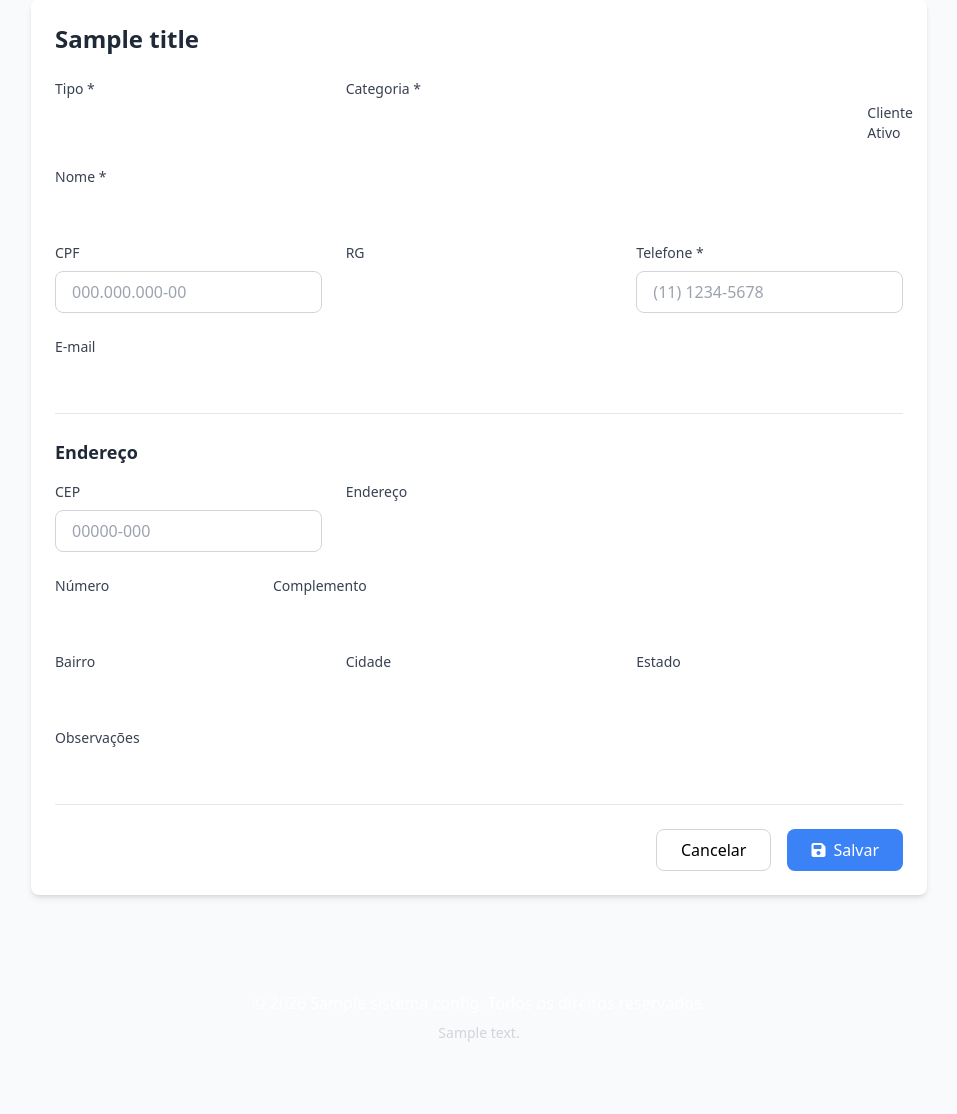
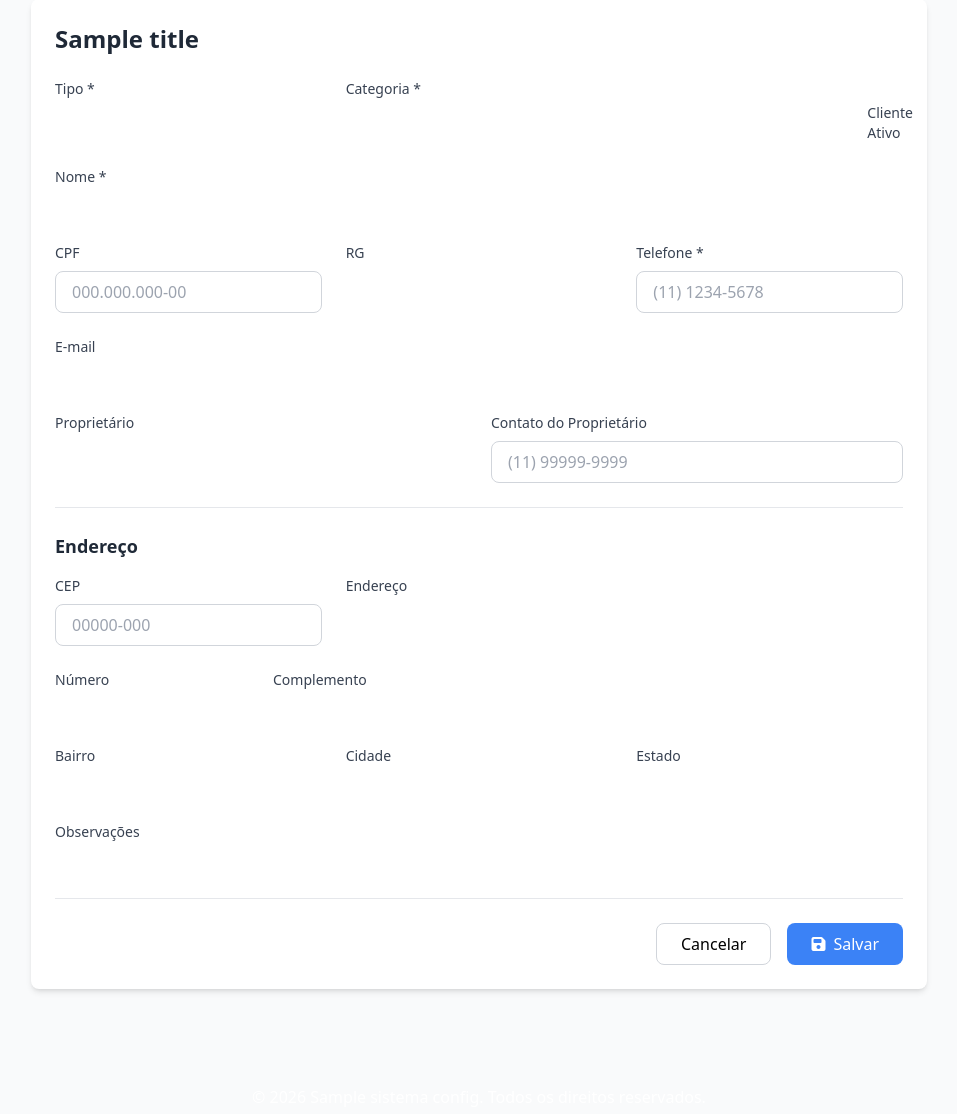
Before and after one commit to barbosaoeas/ofi7-v-nova, a Django app: template templates/clientes/cliente_form.html in a window 1280 px wide. Shown: the part 89-1203 px from the top of the page, without its empty margins (161-1118 px from the left). Before the commit the page ends 1131 px from the top, so only its background shows below. Run offline with Django 4.2, Linux system fonts and the light colour scheme; the template is opened without the code that fills it: most values are stand-ins (such as "Sample title", 1, 10 or a date in 2020); grey boxes marked "Sample" are stand-in pictures; form fields are guessed from the names that the template uses; some libraries are stand-ins or nearby versions.

Commit message:
nome prop

```diff
--- a/apps/clientes/forms.py
+++ b/apps/clientes/forms.py
@@ -12,9 +12,9 @@ class ClienteForm(forms.ModelForm):
         model = Cliente
         fields = [
             'tipo', 'categoria', 'nome', 'cpf_cnpj', 'rg_ie',
-            'telefone', 'email',
+            'telefone', 'email', 'proprietario', 'contato_proprietario',
             'cep', 'endereco', 'numero', 'complemento',
-            'estado', 'observacoes', 'ativo', 'atividade_fornecedor'
+            'bairro', 'cidade', 'estado', 'observacoes', 'ativo', 'atividade_fornecedor'
         ]
         widgets = {
             'tipo': forms.Select(attrs={'class': 'form-select'}),
@@ -24,6 +24,8 @@ class ClienteForm(forms.ModelForm):
             'rg_ie': forms.TextInput(attrs={'class': 'form-input', 'placeholder': 'RG ou IE'}),
             'telefone': forms.TextInput(attrs={'class': 'form-input', 'placeholder': '(11) 1234-5678'}),
             'email': forms.EmailInput(attrs={'class': 'form-input', 'placeholder': 'email@exemplo.com'}),
+            'proprietario': forms.TextInput(attrs={'class': 'form-input', 'placeholder': 'Nome do proprietário'}),
+            'contato_proprietario': forms.TextInput(attrs={'class': 'form-input', 'placeholder': '(11) 99999-9999'}),
             'cep': forms.TextInput(attrs={'class': 'form-input', 'placeholder': '00000-000'}),
             'endereco': forms.TextInput(attrs={'class': 'form-input', 'placeholder': 'Rua, Avenida...'}),
             'numero': forms.TextInput(attrs={'class': 'form-input', 'placeholder': '123'}),
--- a/apps/clientes/models.py
+++ b/apps/clientes/models.py
@@ -30,6 +30,8 @@ class Cliente(models.Model):
     # Contato
     telefone = models.CharField('Telefone', max_length=20)
     email = models.EmailField('E-mail', blank=True)
+    proprietario = models.CharField('Proprietário', max_length=200, blank=True)
+    contato_proprietario = models.CharField('Contato do Proprietário', max_length=30, blank=True)
 
     # Endereço
     cep = models.CharField('CEP', max_length=10, blank=True)
--- a/templates/clientes/cliente_form.html
+++ b/templates/clientes/cliente_form.html
@@ -88,6 +88,23 @@
             <div>
                 <label class="block text-sm font-medium text-gray-700 mb-2">E-mail</label>
                 {% render_field form.email class="w-full px-4 py-2 border border-gray-300 rounded-lg focus:ring-2 focus:ring-blue-500" type="email" %}
+            </div>
+
+            <div class="grid grid-cols-1 md:grid-cols-2 gap-6 -mt-2">
+                <div>
+                    <label class="block text-sm font-medium text-gray-700 mb-2">Proprietário</label>
+                    {% render_field form.proprietario class="w-full px-4 py-2 border border-gray-300 rounded-lg focus:ring-2 focus:ring-blue-500" %}
+                </div>
+                <div>
+                    <label class="block text-sm font-medium text-gray-700 mb-2">Contato do Proprietário</label>
+                    <input type="text"
+                           name="{{ form.contato_proprietario.name }}"
+                           id="{{ form.contato_proprietario.id_for_label }}"
+                           value="{{ form.contato_proprietario.value|default:'' }}"
+                           class="w-full px-4 py-2 border border-gray-300 rounded-lg focus:ring-2 focus:ring-blue-500"
+                           x-mask:dynamic="mascaraTelefone"
+                           placeholder="(11) 99999-9999">
+                </div>
             </div>
 
             <!-- Endereço -->
```
Also changed, not shown: apps/funcionarios/models.py (+21 -14 lines), apps/clientes/migrations/0004_cliente_proprietario_contato_proprietario.py (added).
